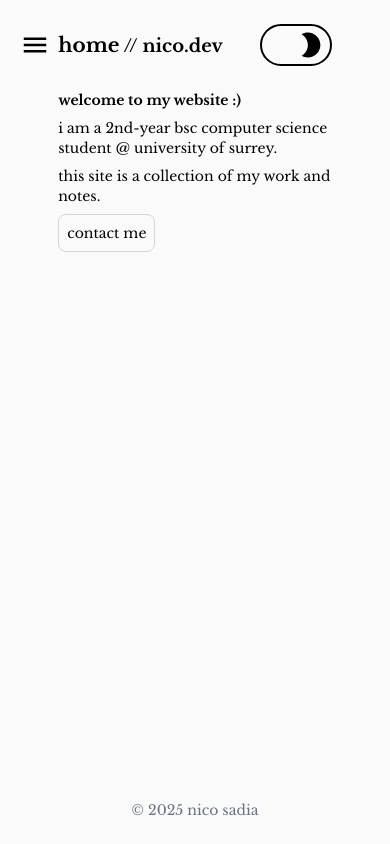
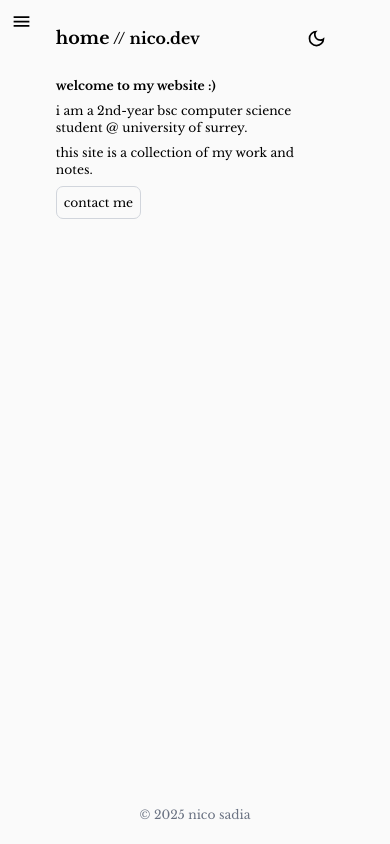
Before and after one commit to nico-sadia/my-portfolio, a Next.js app: page / in a window 390 px wide. Built offline with nearby package versions, Linux system fonts and the light colour scheme.

Commit message:
refactor: add responsive text sizes and theme toggle

```diff
--- a/app/layout.tsx
+++ b/app/layout.tsx
@@ -26,7 +26,7 @@ export default function RootLayout({
     return (
         <html
             lang="en"
-            className={`bg-neutral-50 dark:bg-neutral-900 dark:text-white text-black ${libreBaskerville.className} transition-all duration-300`}
+            className={`bg-neutral-50 dark:bg-neutral-900 dark:text-white text-black ${libreBaskerville.className} md:text-xs text-sm transition-all duration-300`}
             suppressHydrationWarning
         >
             <body className="p-6 flex min-h-screen flex-col items-center gap-y-6 overflow-x-hidden">
--- a/components/layout/Sidebar.tsx
+++ b/components/layout/Sidebar.tsx
@@ -22,13 +22,13 @@ export default function Sidebar() {
     return (
         <>
             <button
-                className={`mt-6.5 md:mx-8 md:mb-8 mb-4 mx-4 fixed top-0 left-0 transform translate-x-0 lg:-translate-x-full transition-all duration-300 hover:bg-neutral-200 rounded-md p-1`}
+                className={`md:m-6 m-2 fixed top-0 left-0 transform translate-x-0 lg:-translate-x-full transition-all duration-300 hover:bg-neutral-200 rounded-md p-1`}
                 onClick={() => setOpen(!isOpen)}
             >
-                <MdMenu className="h-7.5 w-7.5" />
+                <MdMenu className="md:h-7.5 md:w-7.5 h-6 w-6" />
             </button>
             <div
-                className={`${isOpen ? "translate-x-0" : "-translate-x-full"} fixed p-8 top-0 left-0 h-screen w-60 transform lg:translate-x-0 -translate-x-full bg-neutral-50 dark:bg-neutral-900 dark:text-white text-black transition-all duration-300`}
+                className={`${isOpen ? "translate-x-0" : "-translate-x-full"} fixed p-6 top-0 left-0 h-screen w-60 transform lg:translate-x-0 -translate-x-full bg-neutral-50 dark:bg-neutral-900 dark:text-white text-black transition-all duration-300`}
             >
                 <aside id="main-sidebar">
                     <div className="flex flex-row font-bold text-xl mb-4 justify-between">
@@ -45,6 +45,7 @@ export default function Sidebar() {
                             <li
                                 className="hover:bg-button-hover-light dark:hover:bg-button-hover-dark"
                                 key={link}
+                                onClick={() => setOpen(!isOpen)}
                             >
                                 <Link
                                     href={`/${link === "home" ? "" : link}`}
--- a/components/layout/ThemeToggle.tsx
+++ b/components/layout/ThemeToggle.tsx
@@ -1,7 +1,7 @@
 "use client";
 
 import { useTheme } from "next-themes";
-import { MdLightMode, MdModeNight } from "react-icons/md";
+import { MdOutlineLightMode, MdOutlineDarkMode } from "react-icons/md";
 
 export default function ThemeToggle() {
     const { theme, setTheme } = useTheme();
@@ -9,10 +9,10 @@ export default function ThemeToggle() {
     return (
         <button
             onClick={() => setTheme(theme === "light" ? "dark" : "light")}
-            className="flex flex-row border-2 rounded-4xl p-1"
+            className="rounded-xl p-2 dark:hover:bg-neutral-700 hover:bg-neutral-200"
         >
-            <MdLightMode className="h-7.5 w-7.5 rotate-90 scale-0 dark:rotate-0 dark:scale-100" />
-            <MdModeNight className="h-7.5 w-7.5 rotate-0 scale-100 dark:-rotate-90 dark:scale-0" />
+            <MdOutlineLightMode className="md:h-7.5 md:w-7.5 h-6 w-6 rotate-90 hidden dark:rotate-0 dark:block" />
+            <MdOutlineDarkMode className="md:h-7.5 md:w-7.5 h-6 w-6 rotate-0 block dark:-rotate-90 dark:hidden" />
         </button>
     );
 }
```
Also changed, not shown: features/changelog/services/getCommitHistory.ts (indentation only).
